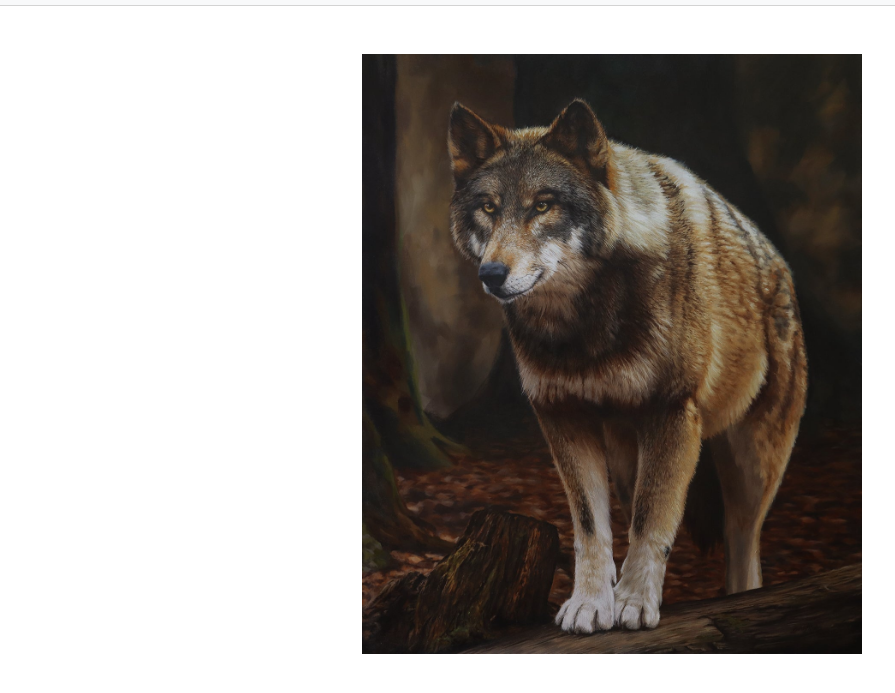
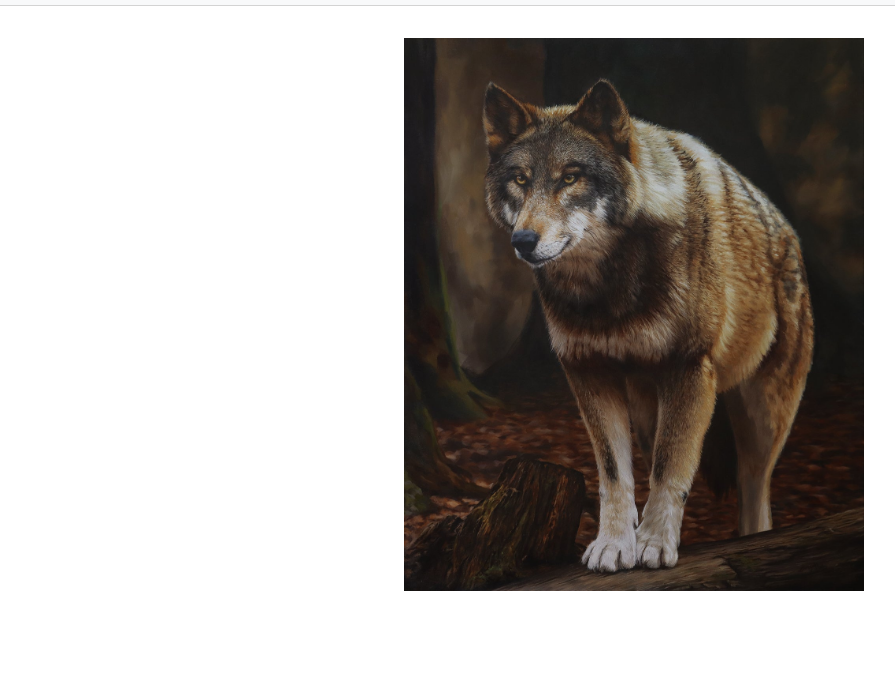
Before and after one commit to djbdev/sarahart, a website: page index.html in a window 1280 px wide. Shown: the part 69-762 px from the top of the page, without its empty margins (6-901 px from the left). Drawn offline with nearby package versions, Linux system fonts and the light colour scheme; a web font is replaced by a local one.

Commit message:
fixed the ting

```diff
--- a/css/styles.css
+++ b/css/styles.css
@@ -1,7 +1,7 @@
 body {
   margin: 0;
 }
-.navbar{
+.navbar {
   border-bottom: 1px solid lightgray;
 }
 p.logo {
@@ -16,11 +16,14 @@ p.sub-logo {
   font-size: 1.8rem;
   margin-left: 0.5rem;
 }
-.container {
+.box {
   display: flex;
-  margin: 3rem;
-  height: 50vh;
+  padding: 0;
+  margin: 50% 0;
   justify-content: center;
+}
+.wolf {
+  width: 100%;
 }
 .nav-link {
   text-align: center;
@@ -30,5 +33,11 @@ p.sub-logo {
 /*
 
 */
-@media only screen and (min-width: 415px) and (max-width: 767px) {
+@media only screen and (min-width: 989px) {
+  .box {
+    margin: 2rem;
+  }
+  .wolf {
+    width: 36vw;
+  }
 }
--- a/index.html
+++ b/index.html
@@ -82,8 +82,8 @@
 
     <!-- Main content goes here: -->
 
-    <div class="container">
-      <img height="150%" src="./img/Wolfstitchjpegsmall.jpg" alt="" />
+    <div class="box">
+      <img class="wolf" src="./img/Wolfstitchjpegsmall.jpg" alt="" />
     </div>
 
     <!--Import Bootstrap JS-->
```
